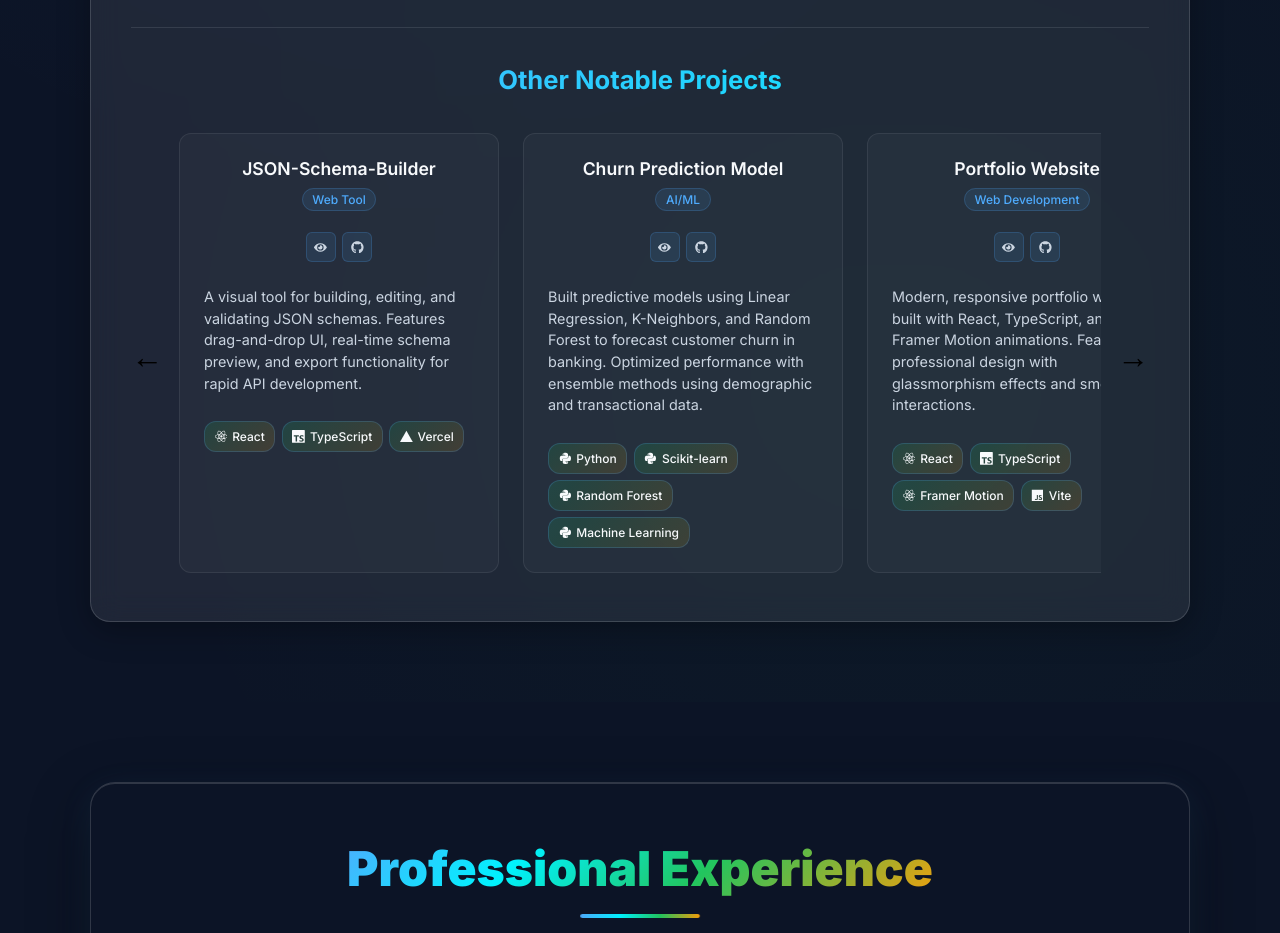
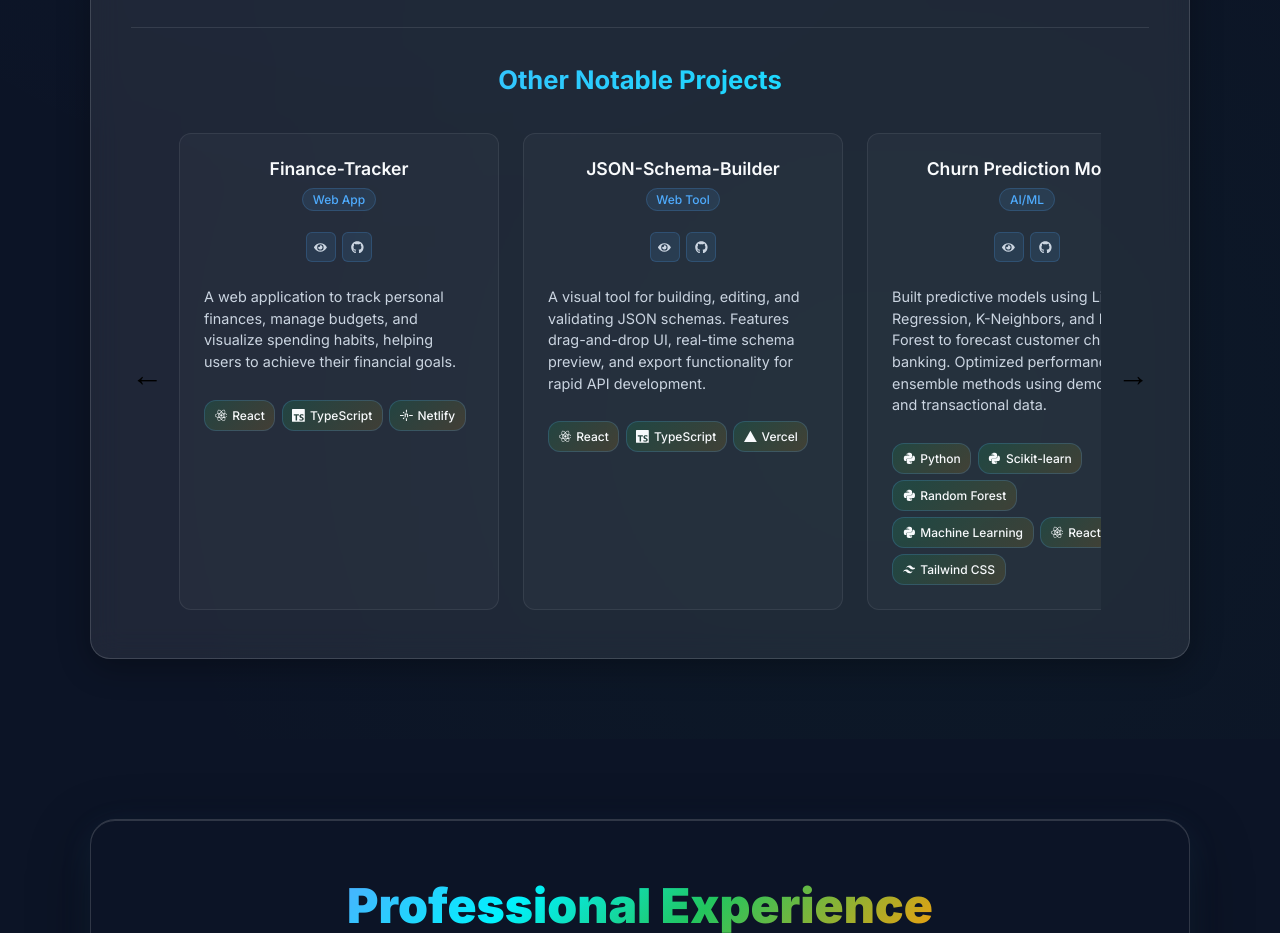
Before and after one commit to jhasachin02/Sachin-Portfolio, a React (Vite) app: page / in a window 1280 px wide. Shown: the part 4340-5273 px from the top of the page. Built offline with nearby package versions, Linux system fonts and the light colour scheme.

Commit message:
feat: Update projects list

```diff
--- a/src/SinglePagePortfolio.tsx
+++ b/src/SinglePagePortfolio.tsx
@@ -777,6 +777,18 @@ const ProjectsSection: React.FC = () => {
 
   const otherProjects = [
     {
+      title: 'Finance-Tracker',
+      description: 'A web application to track personal finances, manage budgets, and visualize spending habits, helping users to achieve their financial goals.',
+      tech: [
+        { name: 'React', icon: <FaReact /> },
+        { name: 'TypeScript', icon: <SiTypescript /> },
+        { name: 'Netlify', icon: <SiNetlify /> }
+      ],
+      liveLink: 'https://finance-track02.netlify.app/',
+      codeLink: 'https://github.com/jhasachin02/Finance-Tracker',
+      category: 'Web App'
+    },
+    {
       title: 'JSON-Schema-Builder',
       description: 'A visual tool for building, editing, and validating JSON schemas. Features drag-and-drop UI, real-time schema preview, and export functionality for rapid API development.',
       tech: [
@@ -795,10 +807,12 @@ const ProjectsSection: React.FC = () => {
         { name: 'Python', icon: <FaPython /> },
         { name: 'Scikit-learn', icon: <FaPython /> },
         { name: 'Random Forest', icon: <FaPython /> },
-        { name: 'Machine Learning', icon: <FaPython /> }
+        { name: 'Machine Learning', icon: <FaPython /> },
+        { name: 'React', icon: <FaReact /> },
+        { name: 'Tailwind CSS', icon: <SiTailwindcss /> }
       ],
-      liveLink: 'https://github.com/jhasachin02/Churn-Prediction.git',
-      codeLink: 'https://github.com/jhasachin02/Churn-Prediction.git',
+      liveLink: 'https://churn-guard01.netlify.app',
+      codeLink: 'https://github.com/jhasachin02/Churn-Prediction',
       category: 'AI/ML'
     },
     {
@@ -2160,7 +2174,16 @@ const ContactSection: React.FC = () => {
                 animate={inView ? { opacity: 1, x: 0 } : {}}
                 transition={{ duration: 0.6, delay: 0.7 }}
               >
-                <form className="contact-form">
+                <form className="contact-form" onSubmit={(e) => {
+                  e.preventDefault();
+                  const form = e.currentTarget;
+                  const name = form.name.value;
+                  const email = form.email.value;
+                  const subject = form.subject.value;
+                  const message = form.message.value;
+                  const mailto = `mailto:jhasachin1307@gmail.com?subject=${encodeURIComponent(subject)}&body=${encodeURIComponent(`Name: ${name}\nEmail: ${email}\n\n${message}`)}`;
+                  window.location.href = mailto;
+                }}>
                   <h3 className="contact-form-title">Send a Message</h3>
                   <p className="contact-form-description">
                     Have a project in mind? Let's discuss how we can work together.
```
